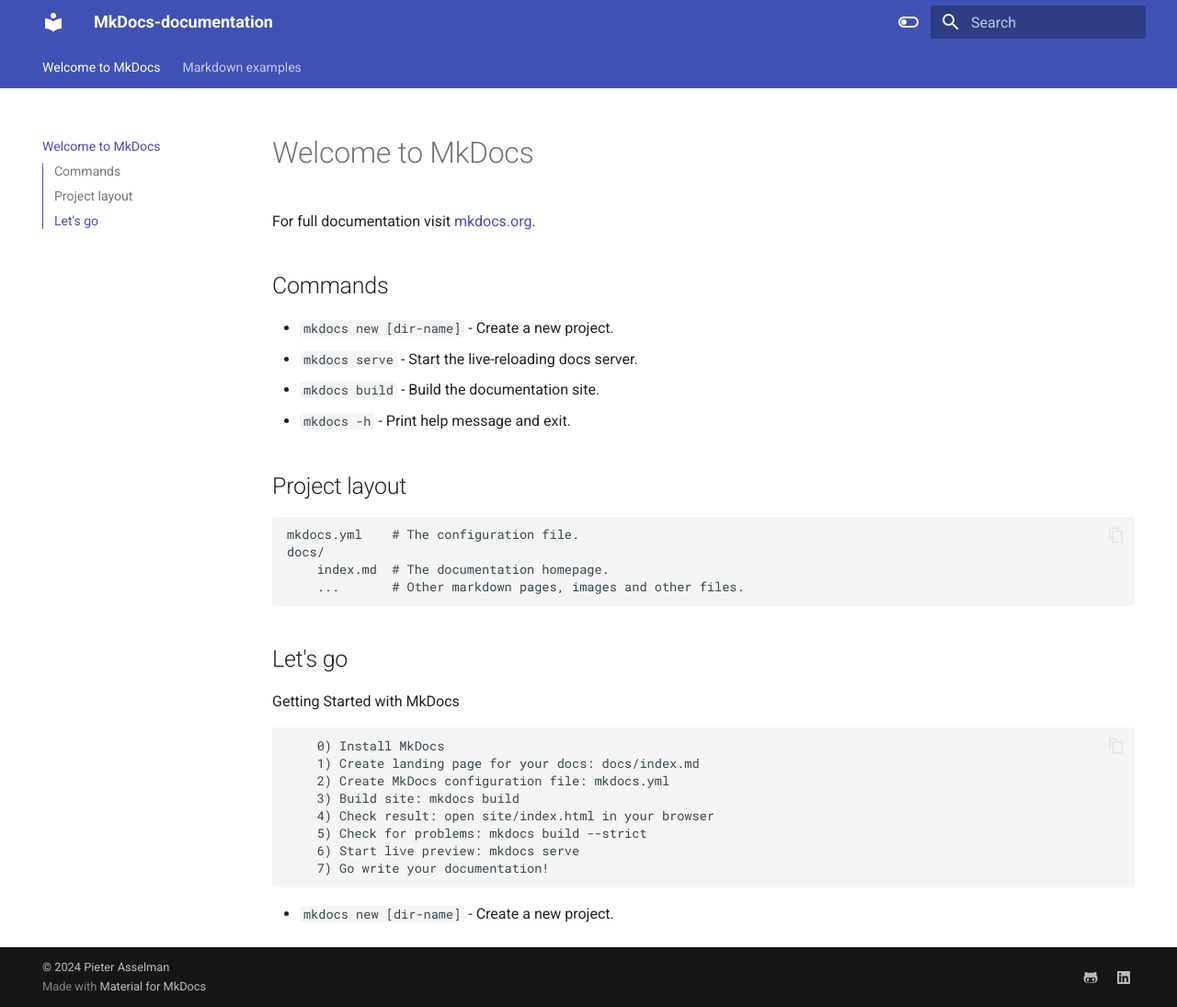
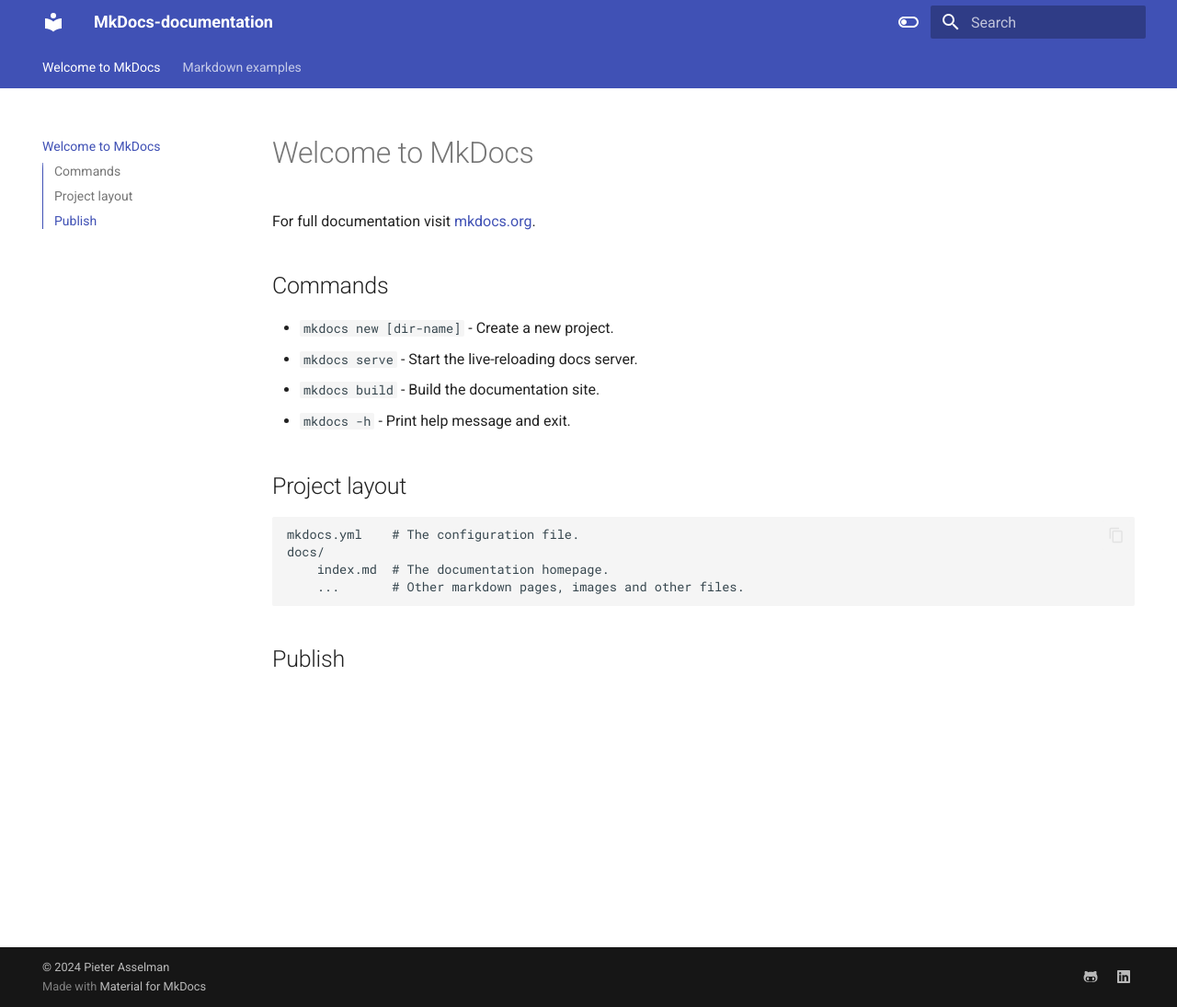
Before and after one commit to passelma42/mkdocs_documentation, an MkDocs documentation site: the page built from docs/index.md, in a window 1280 px wide and 1095 px high. Shown: the whole window at 92% size. Built offline with MkDocs 1.6.1 and Material for MkDocs 9.7.7, drawn with Linux system fonts in a browser that asks for light colours.

Commit message:
Update index.md

```diff
--- a/docs/index.md
+++ b/docs/index.md
@@ -16,17 +16,4 @@
         index.md  # The documentation homepage.
         ...       # Other markdown pages, images and other files.
 
-## Let's go
-
-Getting Started with MkDocs
-
-		0) Install MkDocs
-		1) Create landing page for your docs: docs/index.md
-		2) Create MkDocs configuration file: mkdocs.yml
-		3) Build site: mkdocs build
-		4) Check result: open site/index.html in your browser
-		5) Check for problems: mkdocs build --strict
-		6) Start live preview: mkdocs serve
-		7) Go write your documentation!
-
-* `mkdocs new [dir-name]` - Create a new project.
+## Publish
```
